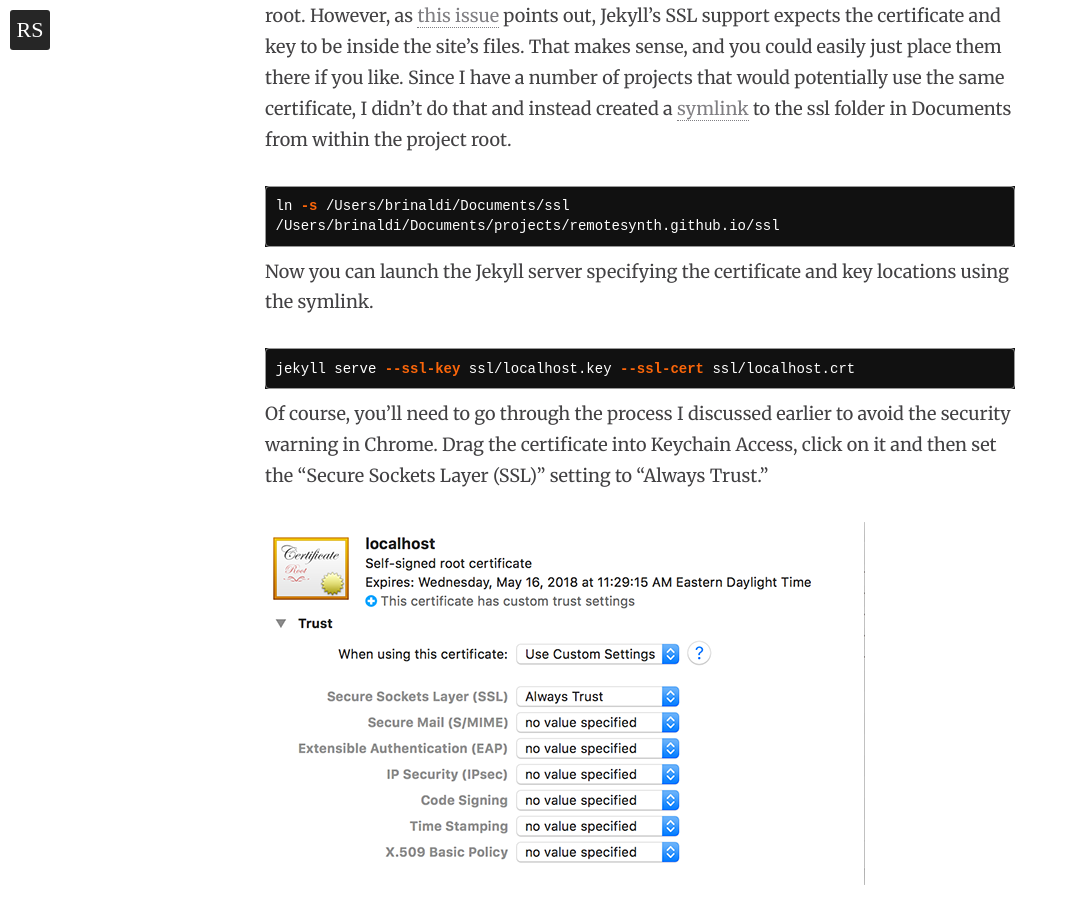
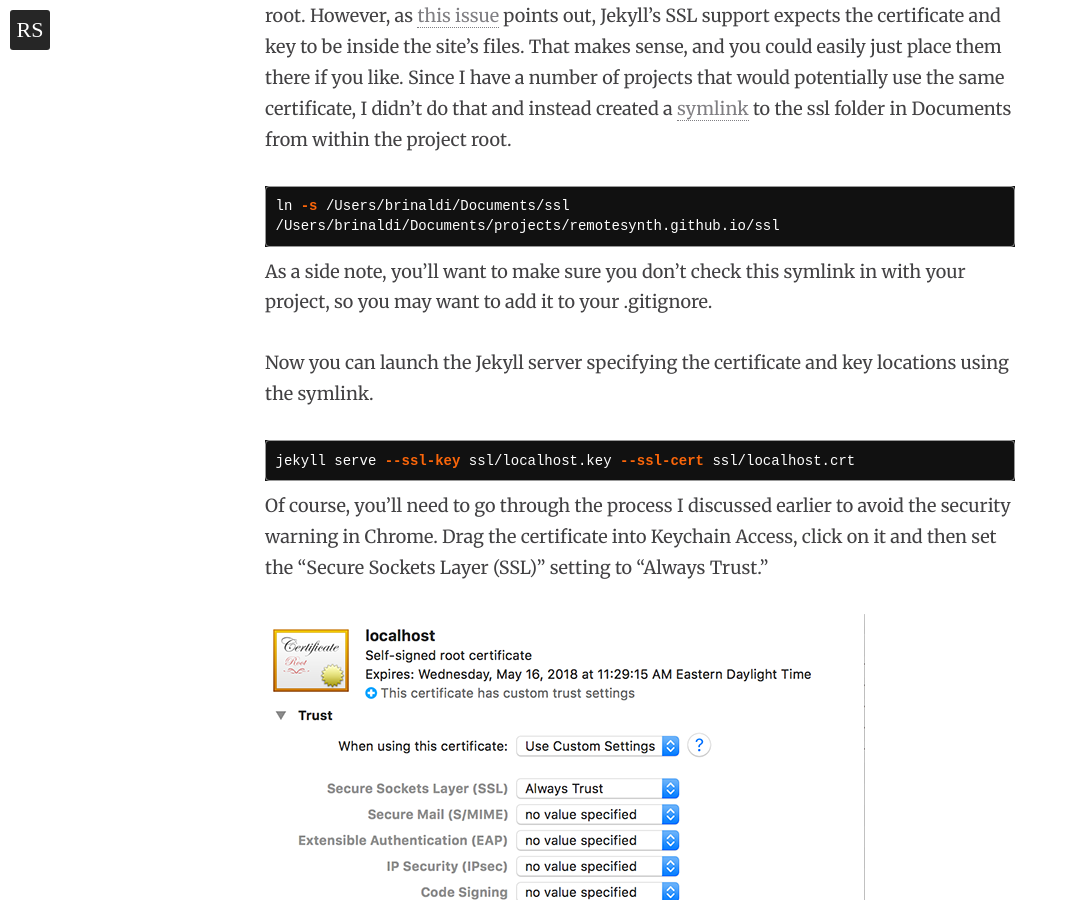
Before and after one commit to remotesynth/remotesynth.github.io, a Jekyll site: the page built from _posts/2018-04-18-running-ssl-localhost.md, in a window 1280 px wide and 900 px high, scrolled down 4556 px. Shown: the whole window, without its empty margins (0-1068 px from the left). Built offline with Jekyll 4.4.1, drawn with Linux system fonts in a browser that asks for light colours; comment, search, counter and statistics services are not loaded.

Commit message:
minor change

````diff
--- a/_posts/2018-04-18-running-ssl-localhost.md
+++ b/_posts/2018-04-18-running-ssl-localhost.md
@@ -61,6 +61,8 @@ I placed the generated certificate and key file into a folder named ssl in my do
 ln -s /Users/brinaldi/Documents/ssl /Users/brinaldi/Documents/projects/remotesynth.github.io/ssl
 ```
 
+As a side note, you'll want to make sure you don't check this symlink in with your project, so you may want to add it to your .gitignore.
+
 Now you can launch the Jekyll server specifying the certificate and key locations using the symlink.
 
 ```bash
````
